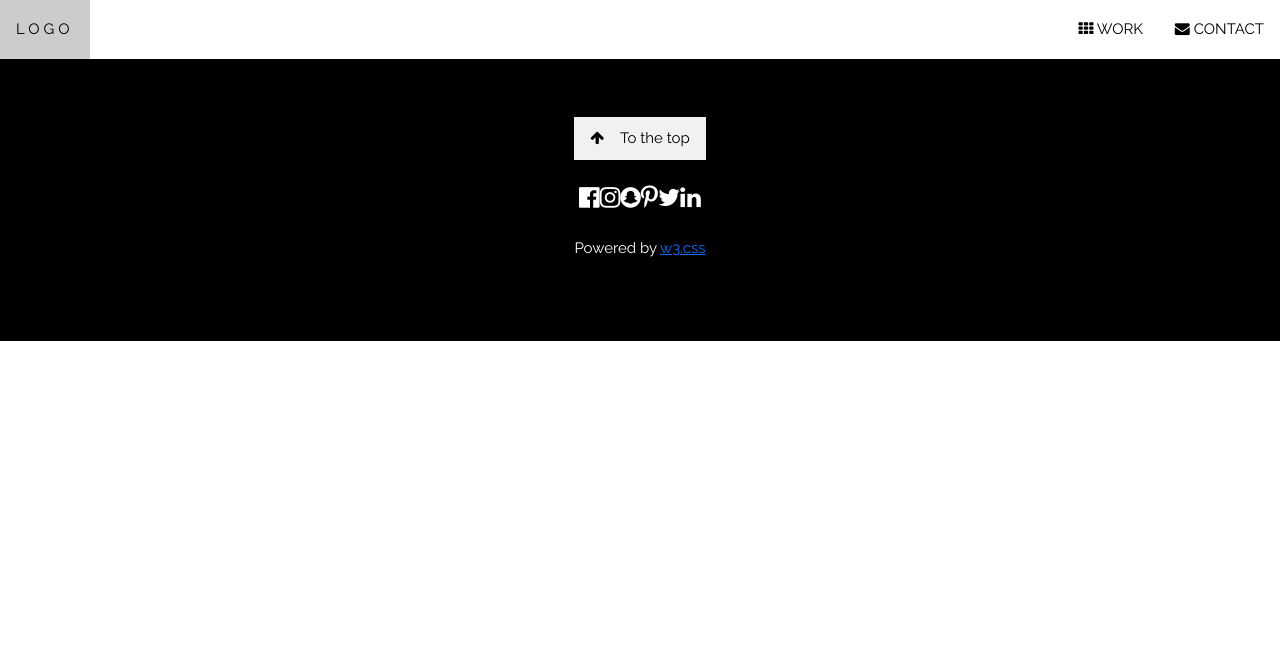
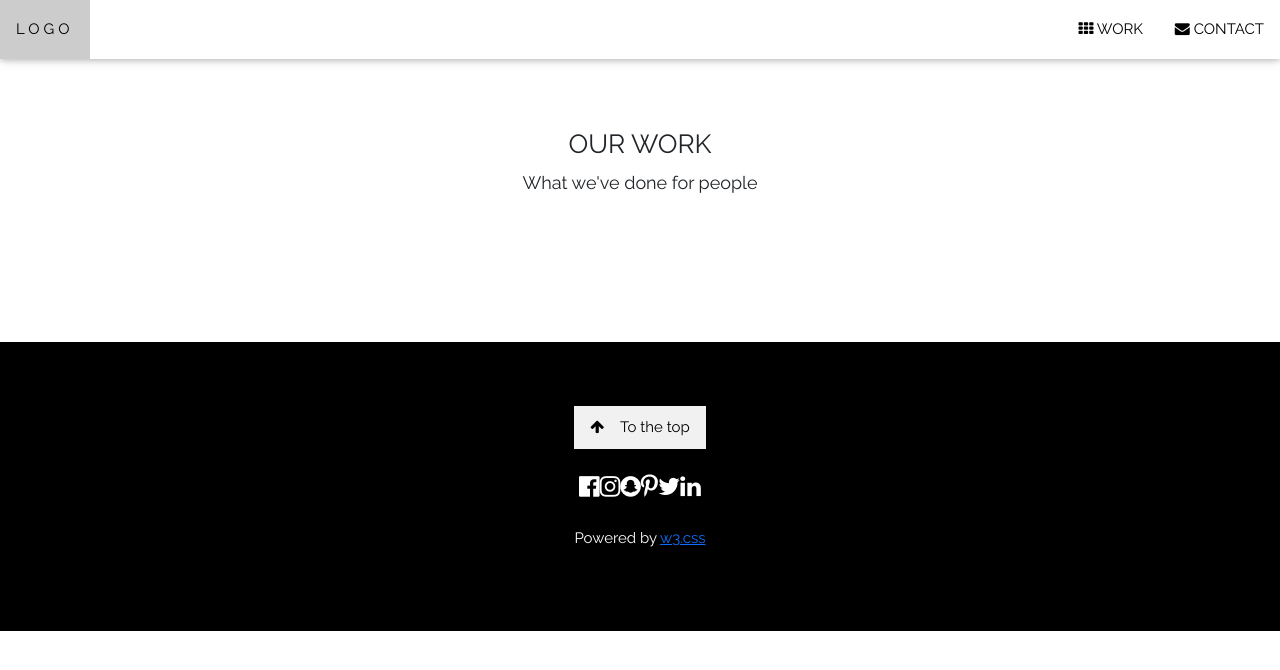
Before and after one commit to eben83/aoGroup, a React (Create React App) app in the folder ao-group/: page /work in a window 1280 px wide. Shown: the top 670 px of the page. Built offline with nearby package versions, Linux system fonts and the light colour scheme.

Commit message:
initial layout done for work and contact

```diff
--- a/ao-group/src/pages/contact.js
+++ b/ao-group/src/pages/contact.js
@@ -3,7 +3,10 @@ import React from "react";
 const Contact = () => {
     return (
         <>
-            <h1>Contact</h1>
+            <div className="w3-container" style={{padding:"128px 16px"}} id="contact">
+                <h3 className="w3-center">Contact</h3>
+                <p className="w3-center w3-large">Want to talk?</p>
+            </div>
         </>
     )
 }
--- a/ao-group/src/pages/work.js
+++ b/ao-group/src/pages/work.js
@@ -3,7 +3,10 @@ import React from "react";
 const Work = () => {
     return (
         <>
-            <h1>Work</h1>
+            <div className="w3-container" style={{padding:"128px 16px"}} id="work">
+                <h3 className="w3-center">OUR WORK</h3>
+                <p className="w3-center w3-large">What we've done for people</p>
+            </div>
         </>
     )
 }
```
